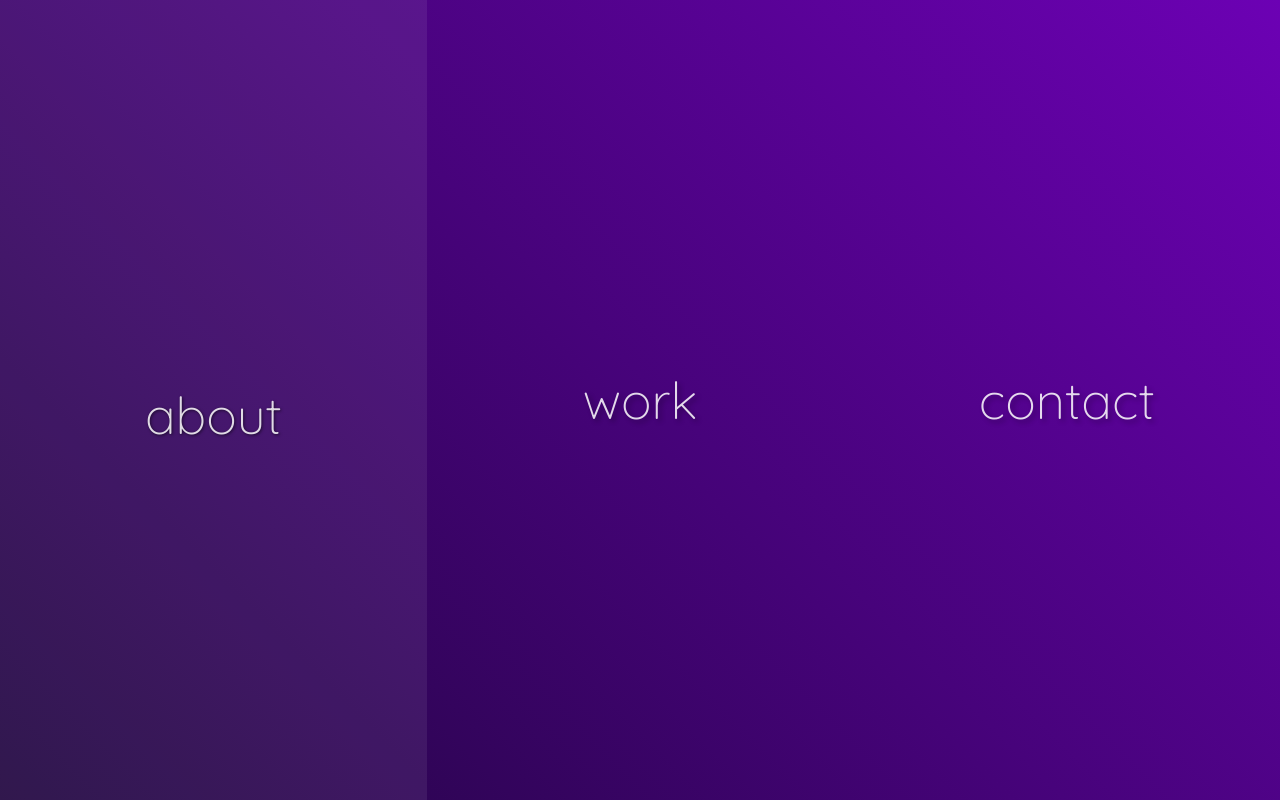
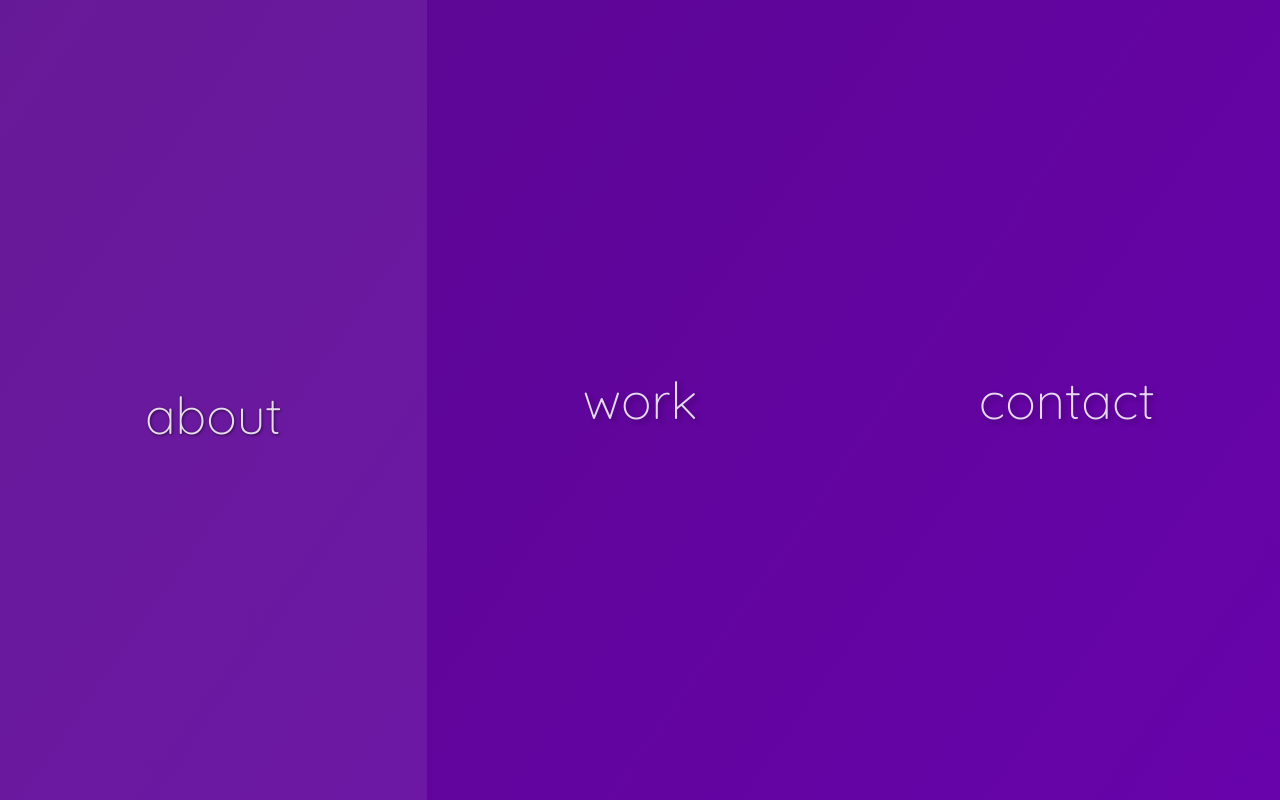
Before and after one commit to brunagerrard/portfolio, a React (Create React App) app: page / in a window 1280 px wide. Built offline with nearby package versions, Linux system fonts and the light colour scheme.

Commit message:
fix: hiding my profile readme

```diff
--- a/src/global.css
+++ b/src/global.css
@@ -23,10 +23,30 @@ body {
 
   height: 100%;
 
-  background: linear-gradient(45deg, rgb(32, 5, 63), rgb(108, 1, 180));
+  background: linear-gradient(305deg, #20013f, #6c01b4, #371447);
+  background-size: 800% 800%;
+  -webkit-animation: bggradient 20s ease infinite;
+  -moz-animation: bggradient 20s ease infinite;
+  animation: bggradient 20s ease infinite;
 
   font: var(--main-text);
   color: var(--main-text-color);
+}
+
+@-webkit-keyframes bggradient {
+  0%{background-position:92% 0%}
+  50%{background-position:9% 100%}
+  100%{background-position:92% 0%}
+}
+@-moz-keyframes bggradient {
+  0%{background-position:92% 0%}
+  50%{background-position:9% 100%}
+  100%{background-position:92% 0%}
+}
+@keyframes bggradient {
+  0%{background-position:92% 0%}
+  50%{background-position:9% 100%}
+  100%{background-position:92% 0%}
 }
 
 section {
--- a/src/pages/Work/index.tsx
+++ b/src/pages/Work/index.tsx
@@ -34,13 +34,17 @@ function Work() {
           var repoDesc = document.createElement("p");
               repoDesc.innerHTML = description;
 
-
        grid?.appendChild(eachRepo);
        eachRepo?.appendChild(repoName);
        eachRepo?.appendChild(repoLang);
        eachRepo?.appendChild(repoDesc);
+
+       if (name === 'brunagerrard') {
+        eachRepo.style.display = 'none'
+      }
     })
   });
+
   return (
     <section className="work" id="work-grid">
 
```
